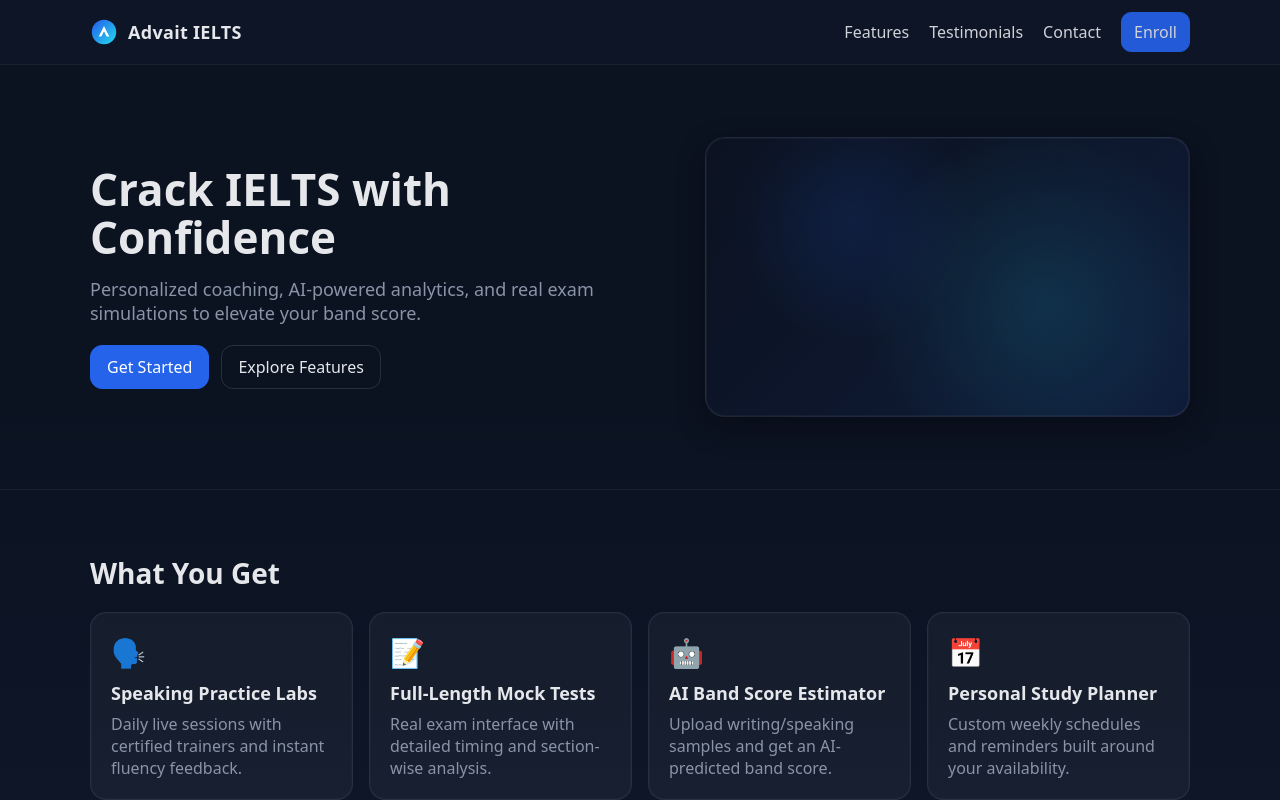
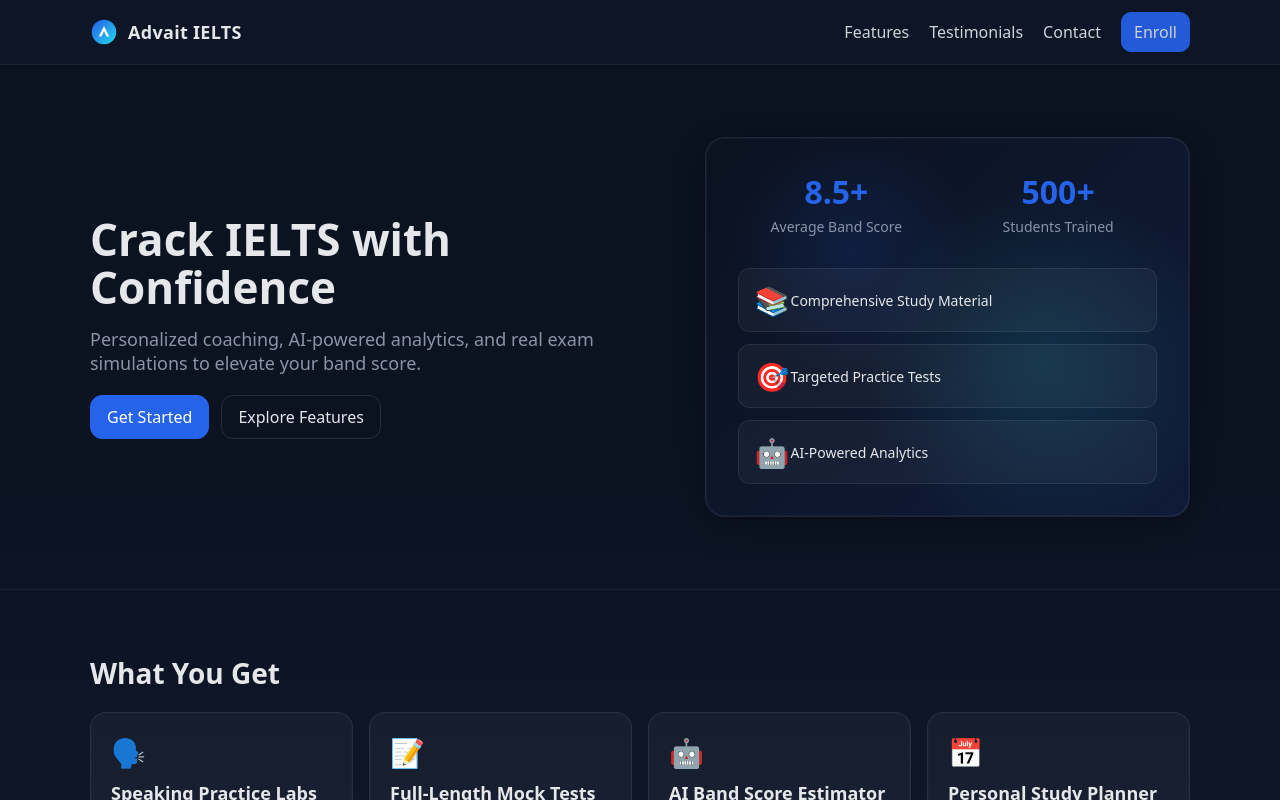
Before and after one commit to Adwait-ASM/ielts-institute, a React (Vite) app: page / in a window 1280 px wide. Shown: the top 800 px of the page. Built offline with nearby package versions, Linux system fonts and the light colour scheme.

Commit message:
Add content to hero section - stats and features display

```diff
--- a/src/components/Hero.tsx
+++ b/src/components/Hero.tsx
@@ -12,7 +12,34 @@ export function Hero() {
 						<a href="#features" className="btn btn-outline">Explore Features</a>
 					</div>
 				</div>
-				<div className="hero-image" role="img" aria-label="Students preparing for IELTS"></div>
+				<div className="hero-image" role="img" aria-label="Students preparing for IELTS">
+					<div className="hero-image-content">
+						<div className="hero-stats">
+							<div className="stat-item">
+								<div className="stat-number">8.5+</div>
+								<div className="stat-label">Average Band Score</div>
+							</div>
+							<div className="stat-item">
+								<div className="stat-number">500+</div>
+								<div className="stat-label">Students Trained</div>
+							</div>
+						</div>
+						<div className="hero-features">
+							<div className="feature-item">
+								<span className="feature-icon">📚</span>
+								<span>Comprehensive Study Material</span>
+							</div>
+							<div className="feature-item">
+								<span className="feature-icon">🎯</span>
+								<span>Targeted Practice Tests</span>
+							</div>
+							<div className="feature-item">
+								<span className="feature-icon">🤖</span>
+								<span>AI-Powered Analytics</span>
+							</div>
+						</div>
+					</div>
+				</div>
 			</div>
 		</section>
 	);
--- a/src/style.css
+++ b/src/style.css
@@ -69,6 +69,55 @@ body {
   linear-gradient(135deg, #0b1220, #0f1b38);
   border: 1px solid rgba(255,255,255,0.08);
   box-shadow: 0 10px 30px rgba(0,0,0,0.3), inset 0 0 0 1px rgba(255,255,255,0.04);
+  display: flex;
+  align-items: center;
+  justify-content: center;
+  padding: 32px;
+}
+.hero-image-content {
+  text-align: center;
+  width: 100%;
+}
+.hero-stats {
+  display: grid;
+  grid-template-columns: 1fr 1fr;
+  gap: 24px;
+  margin-bottom: 32px;
+}
+.stat-item {
+  text-align: center;
+}
+.stat-number {
+  font-size: 32px;
+  font-weight: 700;
+  color: var(--brand);
+  margin-bottom: 4px;
+}
+.stat-label {
+  font-size: 14px;
+  color: var(--muted);
+  font-weight: 500;
+}
+.hero-features {
+  display: flex;
+  flex-direction: column;
+  gap: 12px;
+}
+.feature-item {
+  display: flex;
+  align-items: center;
+  gap: 12px;
+  padding: 12px 16px;
+  background: rgba(255,255,255,0.04);
+  border: 1px solid rgba(255,255,255,0.08);
+  border-radius: 12px;
+  font-size: 14px;
+  color: var(--text);
+}
+.feature-icon {
+  font-size: 20px;
+  width: 24px;
+  text-align: center;
 }
 
 /* Sections */
@@ -105,9 +154,16 @@ body {
 /* Responsive */
 @media (max-width: 960px) {
   .hero-grid { grid-template-columns: 1fr; }
+  .hero-stats { grid-template-columns: 1fr 1fr; gap: 16px; }
+  .stat-number { font-size: 28px; }
   .feature-grid { grid-template-columns: repeat(2, 1fr); }
   .testimonial-grid { grid-template-columns: 1fr; }
   .footer-grid { grid-template-columns: 1fr; }
+}
+@media (max-width: 720px) {
+  .hero-stats { grid-template-columns: 1fr; gap: 16px; }
+  .hero-features { gap: 8px; }
+  .feature-item { padding: 10px 12px; font-size: 13px; }
 }
 @media (max-width: 720px) {
   .nav-toggle { display: inline-block; }
```
